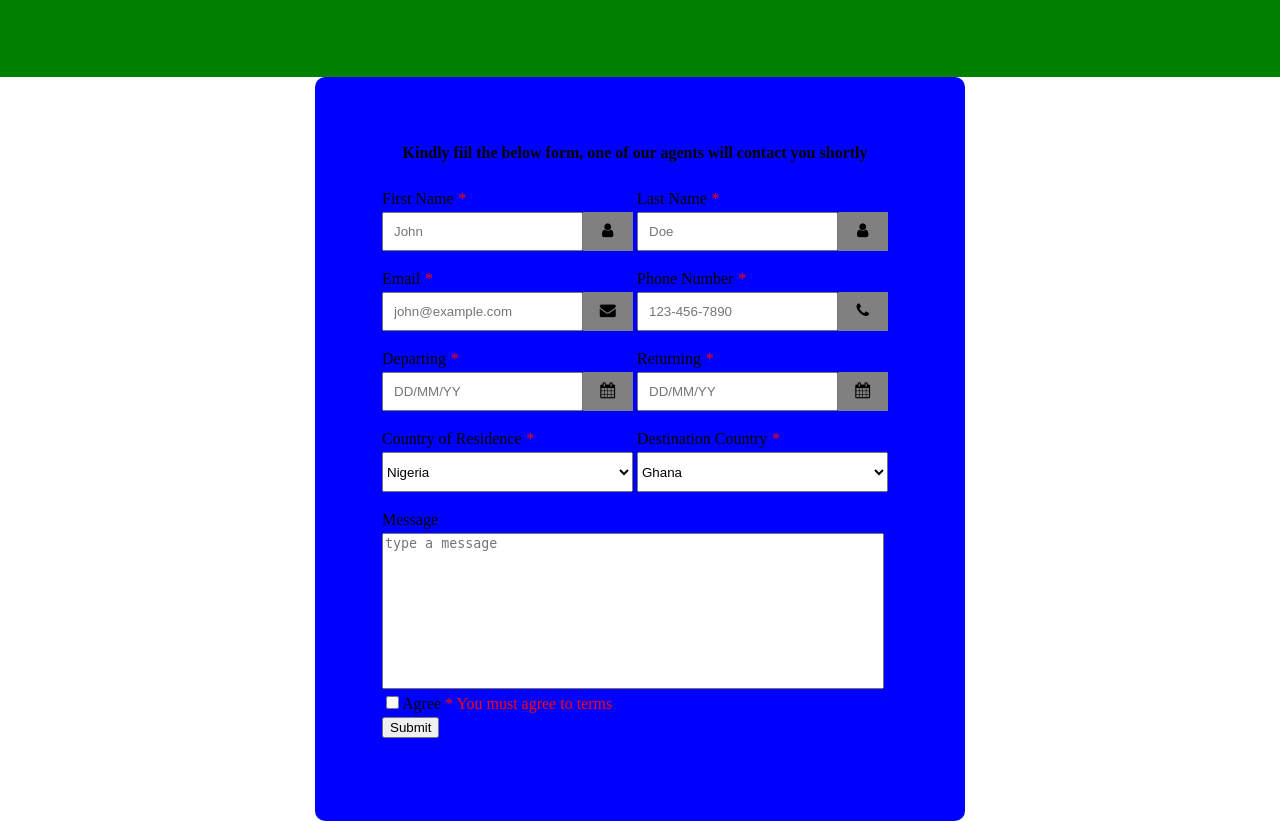
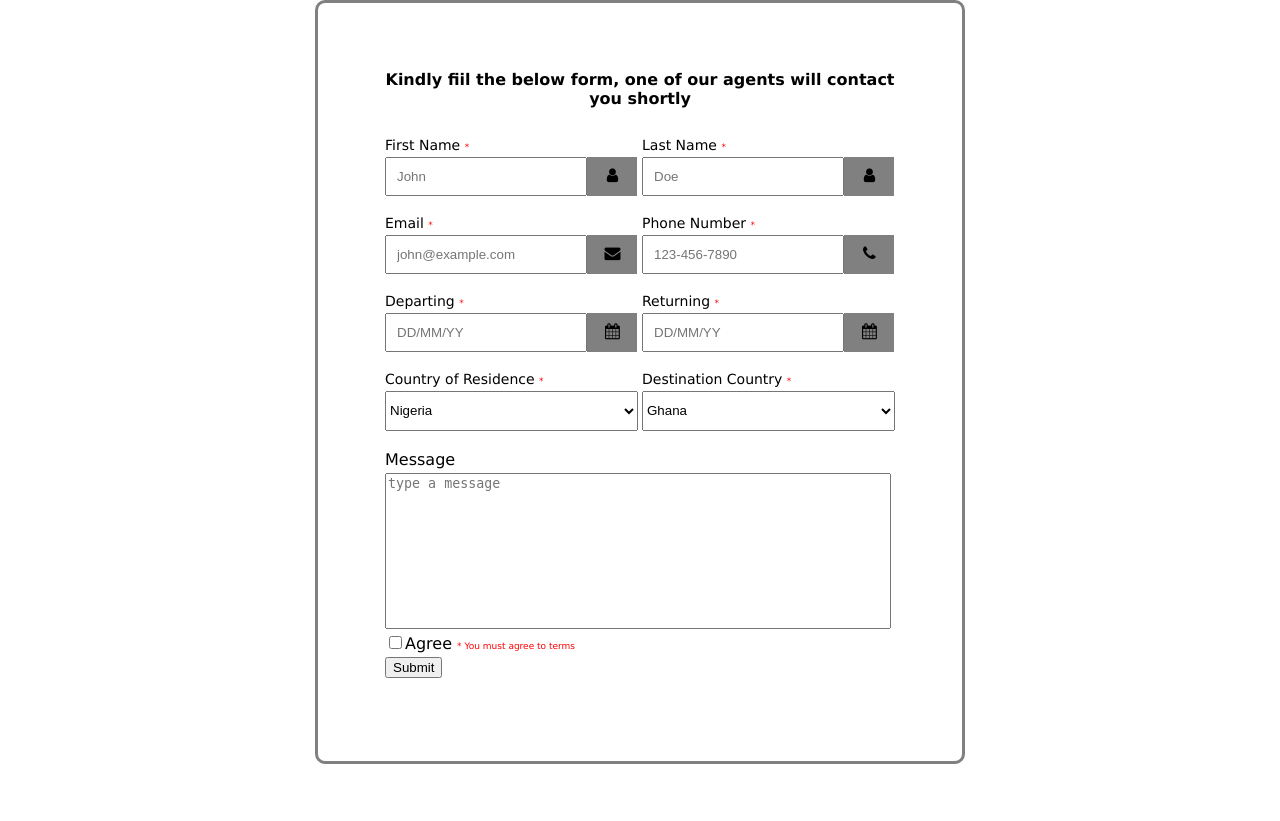
Before and after one commit to Ola-toyosi/contact_form, a PHP site: page / in a window 1280 px wide. After the commit the page ends 764 px from the top, so only its background shows below. Run offline with PHP 8.4, Linux system fonts and the light colour scheme; some libraries are stand-ins or nearby versions.

Commit message:
modified css and min datepicker

```diff
--- a/index.php
+++ b/index.php
@@ -1,11 +1,6 @@
 <html>
 
 <head>
-    <style>
-        .error {
-            color: #FF0000;
-        }
-    </style>
     <meta charset="UTF-8">
     <meta http-equiv="X-UA-Compatible" content="IE=edge">
     <meta name="viewport" content="width=device-width, initial-scale=1.0">
@@ -16,7 +11,8 @@
 
 <body>
 
-    <div class="message">
+    <div>
+
         <?php
         // import phpMailer
         use PHPMailer\PHPMailer\PHPMailer;
@@ -29,7 +25,7 @@
         $firstnameErr = $lastnameErr = $emailErr = $phonenoErr
             = $departingErr = $returningErr = $residenceErr = $destinationErr = "";
         $firstname = $lastname = $email = $phoneno =
-            $departing = $returning = $residence = $destination = $message = "";
+            $departing = $returning = $residence = $destination = $message = $submitSuccess = "";
 
         if ($_SERVER["REQUEST_METHOD"] == "POST") {
             if (empty($_POST["firstname"])) {
@@ -130,15 +126,16 @@
                     $mailCus->isHTML(true);                                  //Set email format to HTML
                     $mailCus->Subject = 'Contact Form Submitted';
                     $mailCus->Body    = '<h3>Your enquiry has been recorded</h3> <br>
-                                            Dear ' .$firstname . '<br> Your Enquiry has been successfully submitted.
-                                            One of our agents will get back to you shortly'
-                                    ;
+                                            Dear ' . $firstname . '<br> Your Enquiry has been successfully submitted.
+                                            One of our agents will get back to you shortly';
                     $mailCus->AltBody = 'Your enquiry has been recorded
-                                        Dear ' .$firstname . ' Your Enquiry has been successfully submitted.
+                                        Dear ' . $firstname . ' Your Enquiry has been successfully submitted.
                                         One of our agents will get back to you shortly';
 
                     $mailCus->send();
-                    echo 'Submission successful!';
+                    echo '  <div class="msg-success">
+                                <p class ="msg-text"> Submitted Successfully </p>
+                            </div>';
                 } catch (Exception $e) {
                     echo "Message could not be sent. Mailer Error: {$mailCus->ErrorInfo}";
                 }
@@ -215,12 +212,13 @@
                         'Message: ' . $message;
 
                     $mail->send();
-                    echo 'Message has been sent';
                 } catch (Exception $e) {
                     echo "Message could not be sent. Mailer Error: {$mail->ErrorInfo}";
                 }
             } else {
-                echo "<p>failed to submit</p>";
+                echo ' <div class="msg-failure">
+                            <p class="msg-text"> Failed to submit </p>
+                        </div>';
             }
         }
 
@@ -232,6 +230,7 @@
             return $data;
         }
         ?>
+
     </div>
 
     <div class="form-container">
@@ -335,13 +334,13 @@
                 <tr>
                     <td>
                         <div class="input-container">
-                            <input type="text" class="input-field" placeholder="DD/MM/YY" onfocus="(this.type='date')" onblur="(this.type='text')" name="departing">
+                            <input type="text" class="input-field" placeholder="DD/MM/YY" min="<?php echo date("Y-m-d"); ?>" onfocus="(this.type='date')" onblur="(this.type='text')" name="departing">
                             <i class="fa fa-calendar icon"></i>
                         </div>
                     </td>
                     <td>
                         <div class="input-container">
-                            <input class="input-field" placeholder="DD/MM/YY" type="text" onfocus="(this.type='date')" onblur="(this.type='text')" name="returning">
+                            <input class="input-field" placeholder="DD/MM/YY" type="text" min="<?php echo date("Y-m-d"); ?>" onfocus="(this.type='date')" onblur="(this.type='text')" name="returning">
                             <i class="fa fa-calendar icon"></i>
                             </input>
                         </div>
--- a/style.css
+++ b/style.css
@@ -2,23 +2,59 @@
     -webkit-box-sizing: border-box;
     -moz-box-sizing: border-box;
     box-sizing: border-box;
+    max-width: 100vw;
 }
 
 body {
-    font-family: arial sans-serif;
-    font-size: 16px;
+    font-family: Verdana, Geneva, Tahoma, sans-serif;
+    font-weight: lighter;
     margin: 0;
     background: #fff;
     color: #000;
+    max-width: 100vw;
 
     align-items: center;
     justify-content: space-around;
     min-height: 100vh;
 }
 
-.message {
-    padding: 3%;
-    background-color: green;
+label {
+    font-size : 14px;
+}
+
+.error {
+    color: #FF0000;
+    font-size: 9px;
+}
+
+.msg-text {
+    font-family: Verdana, Geneva, Tahoma, sans-serif;
+    font-weight: lighter;
+    font-size: 12px;
+    text-align: center;
+    padding: 0;
+    margin: 0
+}
+
+.msg-success {
+    width: 50vw;
+    max-width: 200px;
+    max-height: 10px;
+    margin: 0 auto;
+    border-radius: 10px;
+    padding: 0.5%;
+    background-color: rgb(11, 242, 11);
+    color: white;
+}
+
+.msg-failure {
+    width: 50vw;
+    max-width: 150px;
+    max-height: 50px;
+    margin: 0 auto;
+    border-radius: 10px;
+    padding: 1%;
+    background-color: rgb(243, 55, 55);
     color: white;
 }
 
@@ -28,7 +64,8 @@ body {
     margin: 0 auto;
     border-radius: 10px;
     color: #fff;
-    background: blue;
+    background: white;
+    border: 3px solid gray;
     padding: 5%;
 }
 
```
